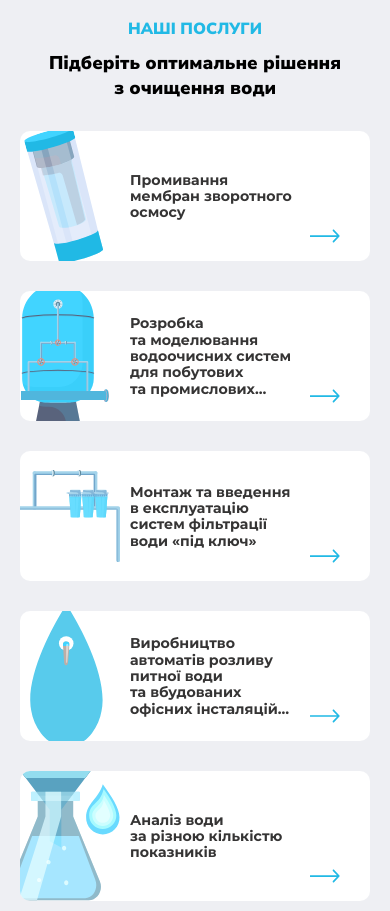
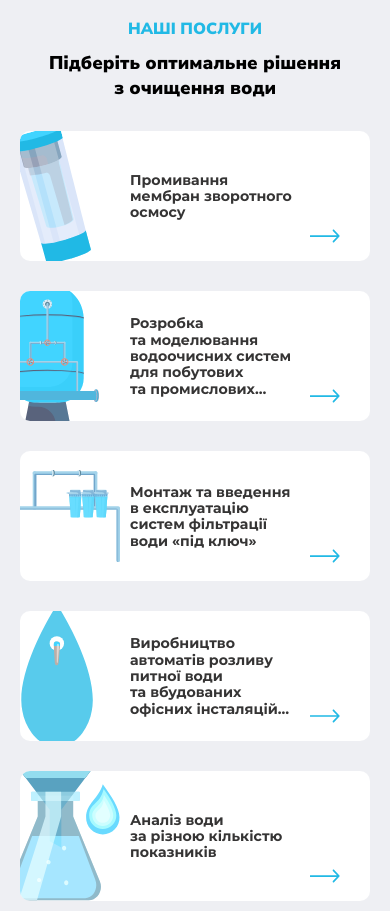
Before and after one commit to karnauhmax/Aquaro, a website: page app/index.html in a window 390 px wide. Shown: the part 3100-4011 px from the top of the page. Drawn offline with nearby package versions, Linux system fonts and the light colour scheme.

Commit message:
fixed responsive on benefits section

```diff
--- a/src/scss/sections/_services.scss
+++ b/src/scss/sections/_services.scss
@@ -17,7 +17,6 @@
     @include adaptiveValue(margin-bottom, 70, 30, 1920, 360, 1);
   }
 
-
   &__image {
     align-self: start;
     width: 100%;
@@ -29,11 +28,13 @@
 
     img {
       object-fit: contain;
+      @media screen and (max-width: 1150px) {
+        object-position: left;
+      }
     }
-
-    @media screen and (max-width: 1080px) {
+    @media screen and (max-width: 1150px) {
+      padding-bottom: 100%;
       transform: scale(1.1);
-      padding-bottom: 130%;
     }
 
     @media screen and (max-width: $sm) {
@@ -48,8 +49,7 @@
   &__item {
     display: grid;
     grid-template-columns: 1fr 3fr 51px;
-    grid-template-areas:
-      "image info arrow";
+    grid-template-areas: "image info arrow";
     align-items: center;
     gap: rem(30);
     background-color: var(--white);
@@ -58,12 +58,11 @@
     padding-right: 30px;
     min-height: rem(250);
     overflow: hidden;
-    transition: .5s box-shadow ease;
+    transition: 0.5s box-shadow ease;
 
     &:hover {
       box-shadow: 0px 4px 15px rgba(88, 203, 236, 0.73);
     }
-
 
     @media screen and (max-width: $lg) {
       min-height: unset;
@@ -81,7 +80,6 @@
     @media screen and (max-width: $xxsm) {
       grid-template-columns: 70px 2fr 30px;
     }
-
 
     h3 {
       @include adaptiveValue(font-size, 24, 14, 1920, 360, 1);
```
Also changed, not shown: app/css/main.css, 1 other file.
